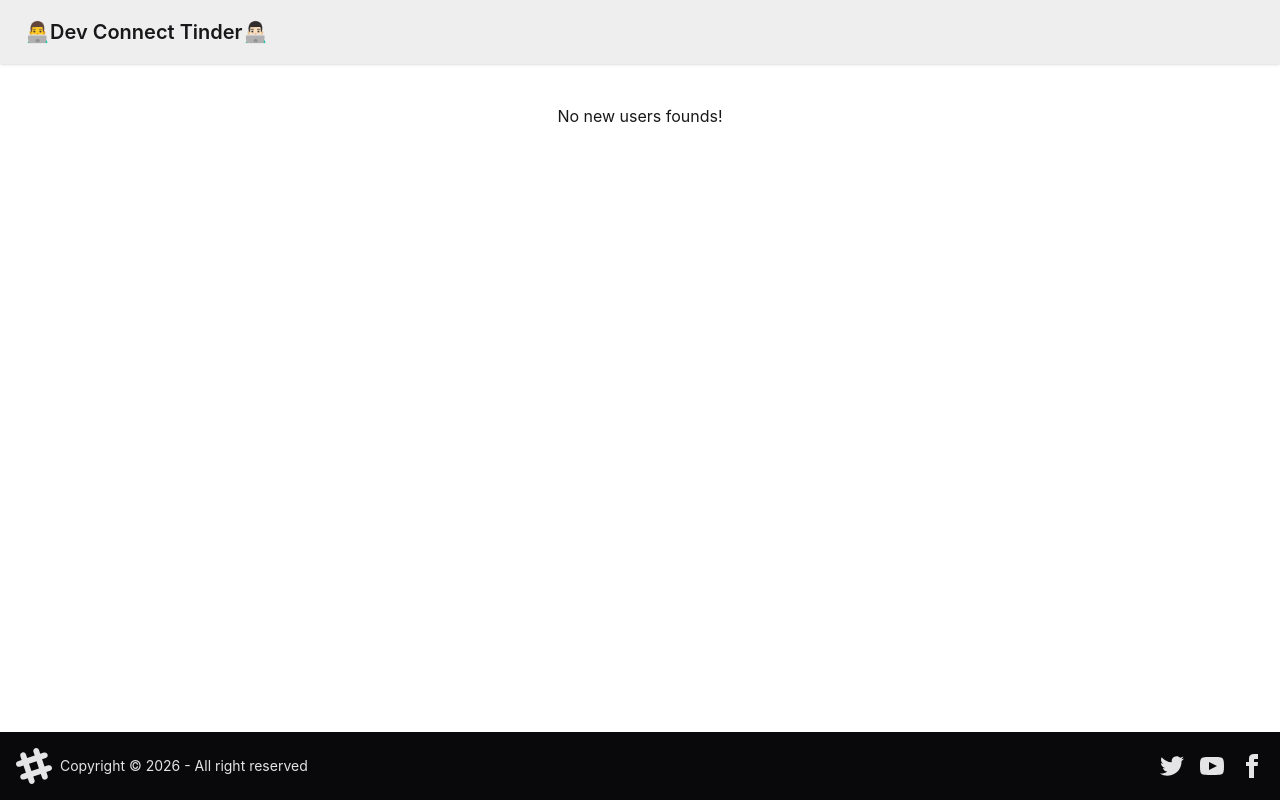
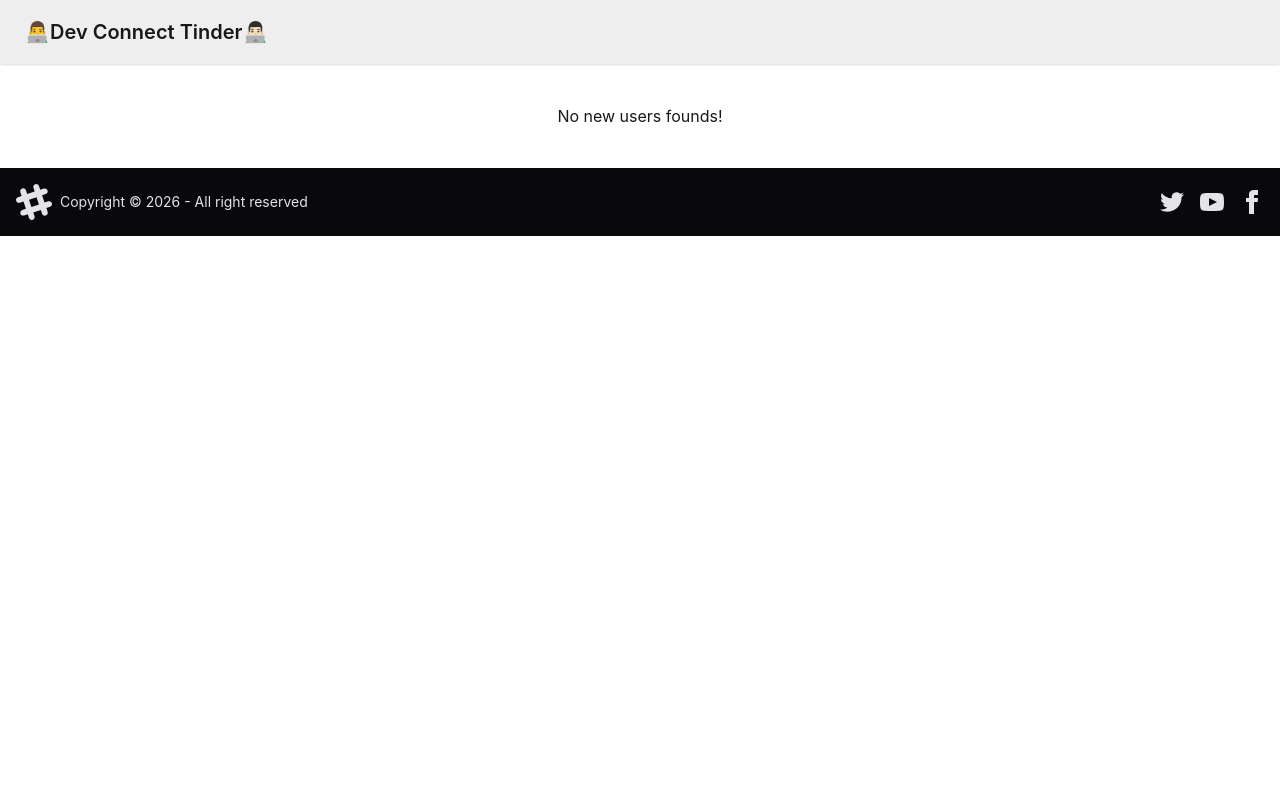
Before and after one commit to vikarsh5666/DevConnectTinder-Web, a React (Vite) app: page / in a window 1280 px wide. Built offline with nearby package versions, Linux system fonts and the light colour scheme; no server answers.

Commit message:
fixed footer issue

```diff
--- a/src/components/Footer.tsx
+++ b/src/components/Footer.tsx
@@ -1,6 +1,6 @@
 const Footer = () => {
   return (
-    <footer className="footer sm:footer-horizontal bg-neutral text-neutral-content items-center p-4 fixed bottom-0">
+    <footer className="footer sm:footer-horizontal bg-neutral text-neutral-content items-center p-4 bottom-0">
   <aside className="grid-flow-col items-center">
     <svg
       width="36"
```
